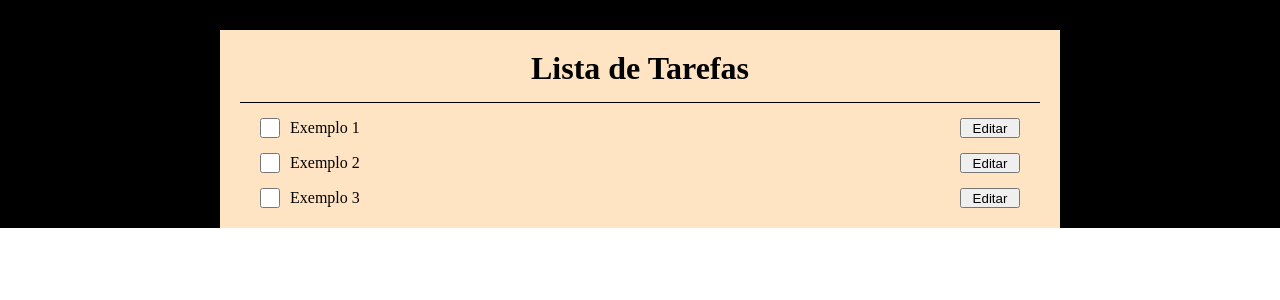
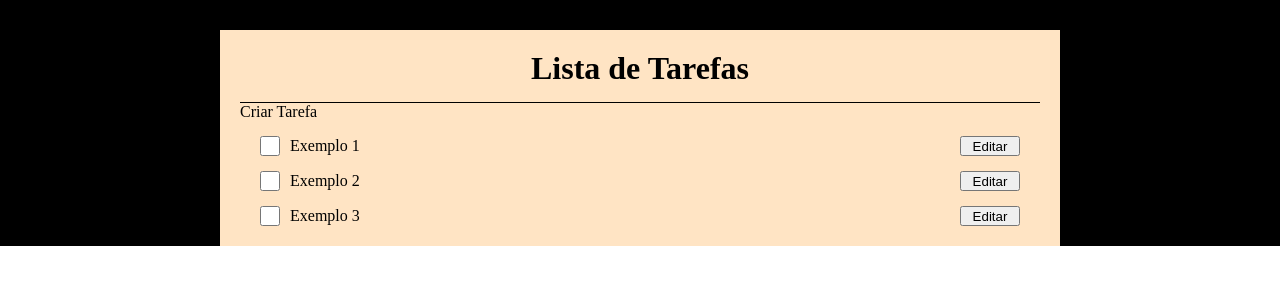
Before and after one commit to lucaskahlil/TesteOitava, a React (Create React App) app: page / in a window 1280 px wide. Shown: the top 300 px of the page. Built offline with nearby package versions, Linux system fonts and the light colour scheme.

Commit message:
fit: create mock and api

```diff
--- a/src/components/AddTarefa/AddTarefa.tsx
+++ b/src/components/AddTarefa/AddTarefa.tsx
@@ -0,0 +1,9 @@
+import React from 'react'
+
+export default function AddTarefa() {
+  return (
+    <div>
+        Criar Tarefa
+    </div>
+  )
+}
--- a/src/pages/home.tsx
+++ b/src/pages/home.tsx
@@ -3,6 +3,7 @@ import { useState } from "react";
 import { Container, Title, HomePage } from "./style";
 import { TarefaPayload } from "../utils/types/request";
 import CardTarefa from "../components/CardTarefa/CardTarefa";
+import AddTarefa from "../components/AddTarefa/AddTarefa";
 
 export default function Home() {
   const [list, setList] = useState<TarefaPayload[]>([
@@ -15,6 +16,9 @@ export default function Home() {
     <HomePage>
       <Container>
         <Title>Lista de Tarefas</Title>
+
+        <AddTarefa />
+
         {list.map((tarefa, index)=> (
             <CardTarefa key={index} tarefa={tarefa}/>
         ))}
--- /dev/null
+++ b/src/utils/api/api.ts
@@ -0,0 +1 @@
+export const Api = ""
--- /dev/null
+++ b/src/utils/api/mock.js
@@ -0,0 +1,5 @@
+export const DadosMocados = [
+    {id: "1", name: "Exemplo 1", done: false},
+    {id: "2", name: "Exemplo 2", done: false},
+    {id: "3", name: "Exemplo 3", done: false}
+  ]
```
